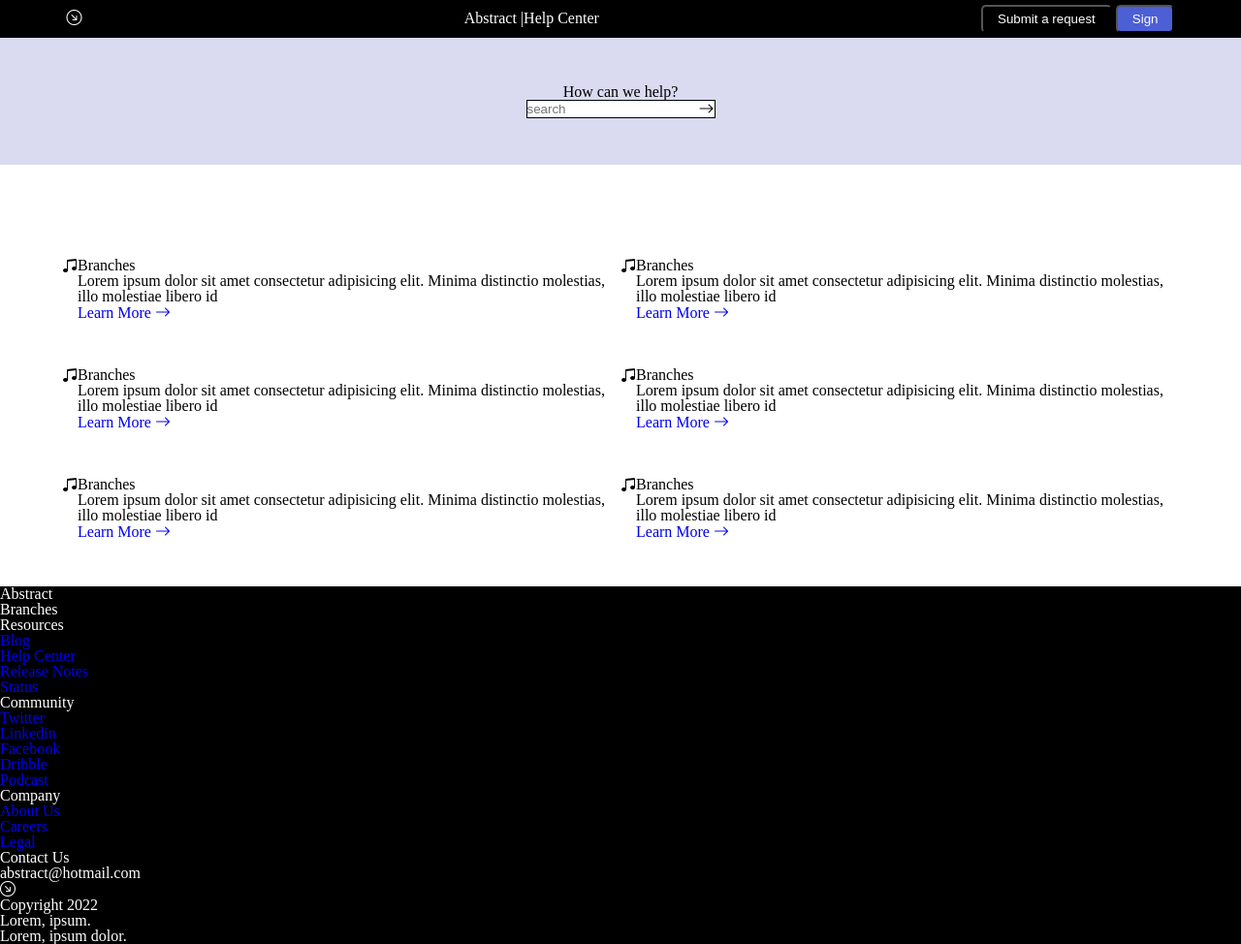
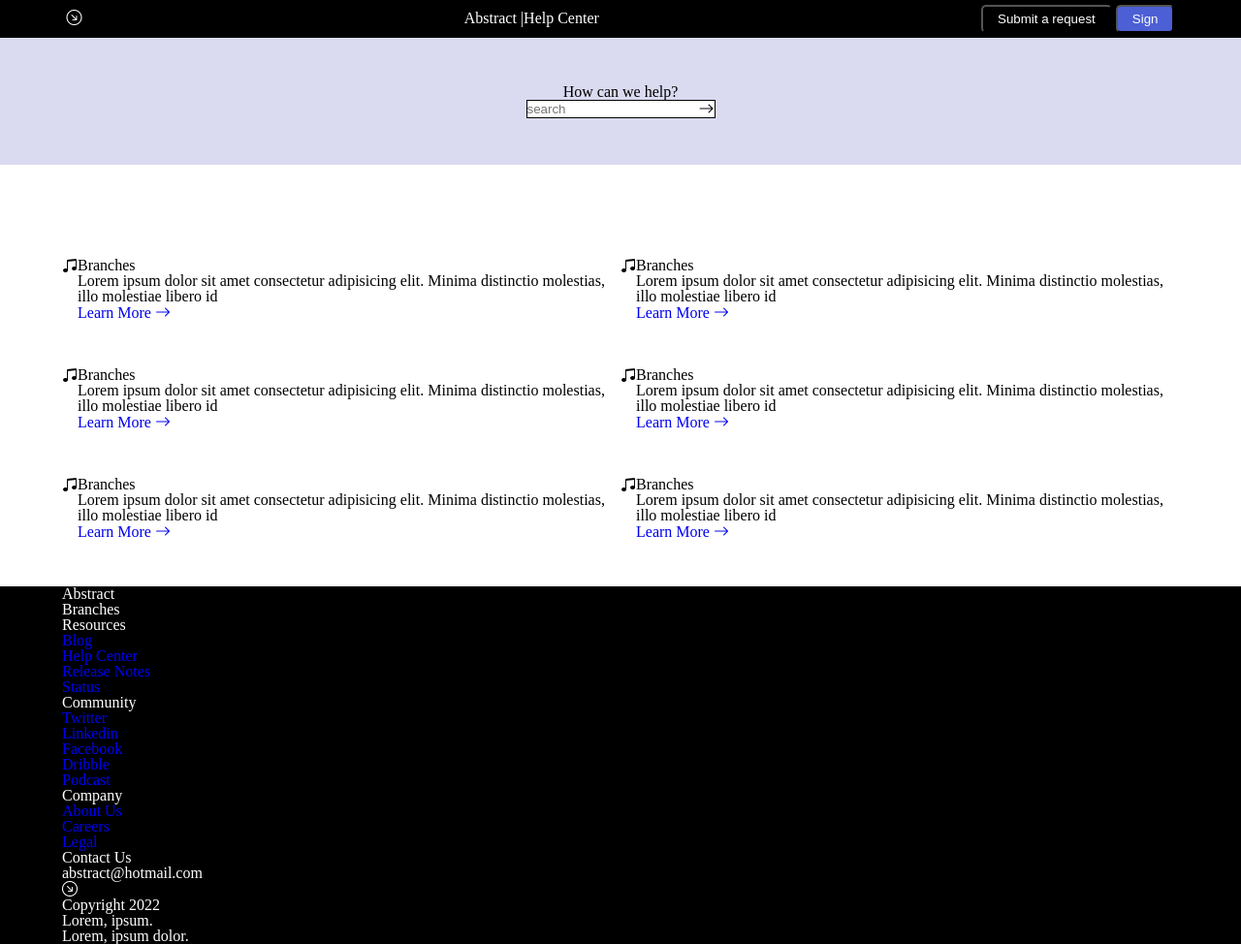
Before and after one commit to almeidaleandro28/frontend-Practice-01, a website: page index.html in a window 1280 px wide. Shown: the whole page at 97% size. Drawn offline with nearby package versions, Linux system fonts and the light colour scheme.

Commit message:
add container for footer

```diff
--- a/index.html
+++ b/index.html
@@ -126,6 +126,7 @@
   </section><!--end services-->
 
   <footer class="footer">
+    <div class="container">
     <div class="footer-info">
       <h2>Abstract</h2>
       <ul class="list">
@@ -167,6 +168,7 @@
       <p>Lorem, ipsum.</p>
       <p>Lorem, ipsum dolor.</p>
     </div><!--end footer-info-->
+    </div><!--end container-->
   </footer><!--end footer-->
 
 </body>
```
